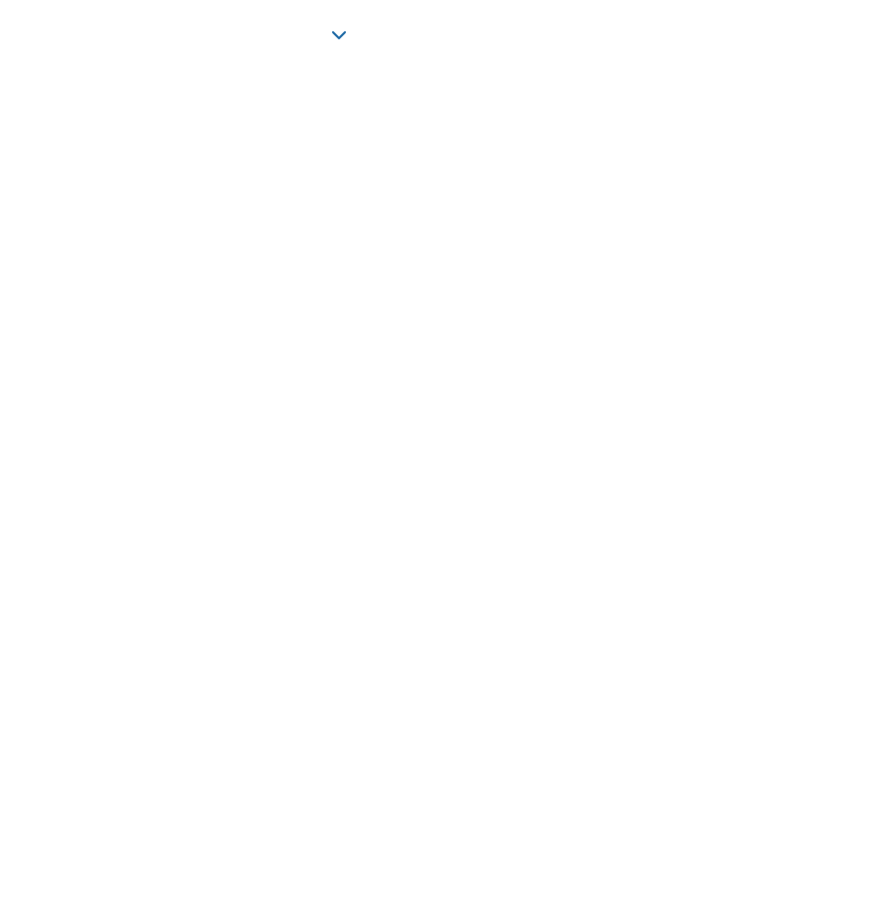
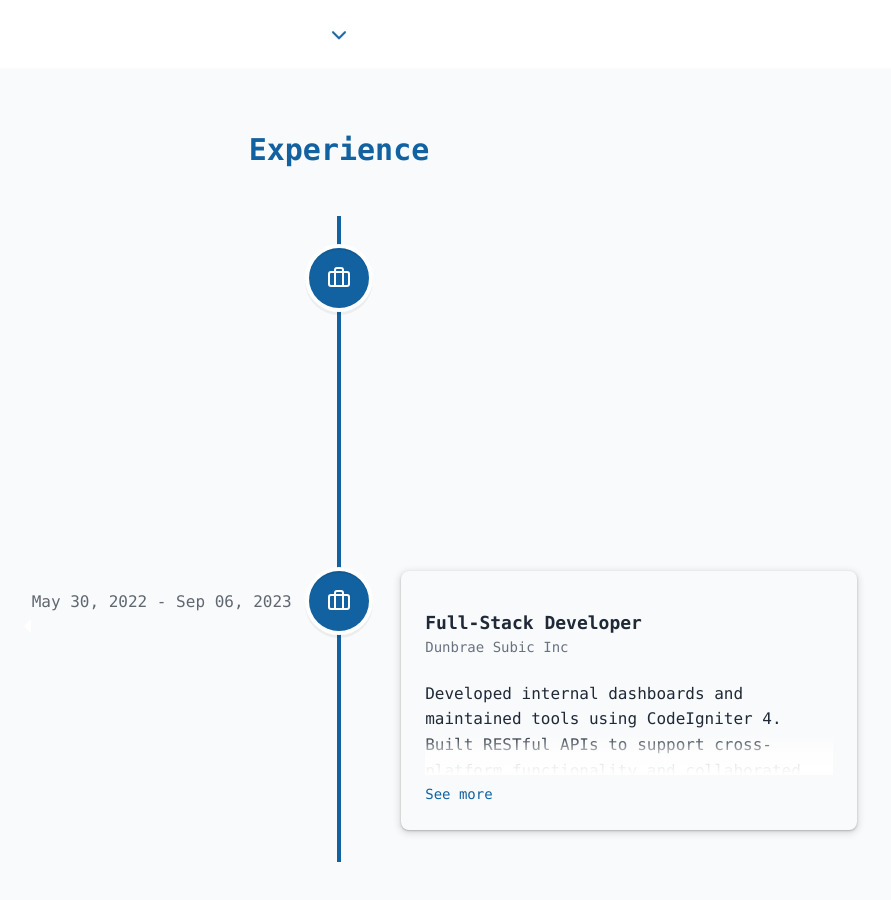
Before and after one commit to jjacobo-00/portfolio-v2, a React (Vite) app: page / in a window 1280 px wide. Shown: the part 740-1640 px from the top of the page, without its empty margins (301-1192 px from the left). Before the commit the page ends 1544 px from the top, so only its background shows below. Built offline with nearby package versions, Linux system fonts and the light colour scheme.

Commit message:
update: experience timeline

```diff
--- a/src/components/Experience.jsx
+++ b/src/components/Experience.jsx
@@ -1,9 +1,100 @@
 import React from 'react';
+import {
+	VerticalTimeline,
+	VerticalTimelineElement,
+} from 'react-vertical-timeline-component';
+import 'react-vertical-timeline-component/style.min.css';
+import { Briefcase } from 'lucide-react';
+import { useTheme } from '../hooks/useTheme.jsx'; // Make sure this is the right path
+
+const experiences = [
+	{
+		year: 'Sep 07, 2023 - Present',
+		role: 'Full-Stack Developer',
+		company: 'PA-Support Subic Ltd Inc',
+		description:
+			'Maintaining and enhancing a large-scale legacy codebase built with native PHP, JavaScript, jQuery, and MySQL. Refactored marketplace UI for improved usability, implemented product image zoom on product pages, and developed the customer review system. Improved discount logic based on loyalty rank and added a barcode scanner feature to the admin panel. Contributed to ongoing enhancements for the Play-Asia.com platform.',
+	},
+	{
+		year: 'May 30, 2022 - Sep 06, 2023',
+		role: 'Full-Stack Developer',
+		company: 'Dunbrae Subic Inc',
+		description:
+			'Developed internal dashboards and maintained tools using CodeIgniter 4. Built RESTful APIs to support cross-platform functionality and collaborated with various departments to automate workflows. Also contributed to a mobile service management app using Ionic Angular.',
+	}
+];
+
+const ExpandableDescription = ({ text }) => {
+	const [expanded, setExpanded] = React.useState(false);
+
+	return (
+		<div className="relative text-sm leading-relaxed">
+			{/* Animated content box */}
+			<div
+				className={`relative overflow-hidden transition-all duration-500 ease-in-out ${
+					expanded ? 'max-h-[1000px]' : 'max-h-[110px]'
+				}`}
+			>
+				<p>{text}</p>
+
+				{/* Fade overlay when collapsed */}
+				{!expanded && (
+					<div className="absolute bottom-0 left-0 w-full h-10 bg-gradient-to-t from-white via-white/80 to-transparent pointer-events-none" />
+				)}
+			</div>
+
+			{/* Toggle button */}
+			<button
+				onClick={() => setExpanded(!expanded)}
+				className="mt-2 text-[#1261A0] hover:underline focus:outline-none font-medium"
+			>
+				{expanded ? 'See less' : 'See more'}
+			</button>
+		</div>
+	);
+};
 
 const Experience = () => {
+	const { theme } = useTheme();
+
+	const isDark = theme === 'dark';
+
 	return (
-		<section id="experience" className="font-mono min-h-[calc(100vh-64px)] flex flex-col-reverse md:flex-row items-center justify-between gap-8 px-4 sm:px-6 md:px-16 py-10">
+		<section
+			id="experience"
+			className="font-mono min-h-[calc(100vh-64px)] px-4 sm:px-6 md:px-16 py-16 bg-gray-50 text-black"
+		>
+			<h2 className="text-3xl font-bold mb-12 text-center text-[#1261A0]">
+				Experience
+			</h2>
 
+			<VerticalTimeline lineColor="#1261A0">
+				{experiences.map((exp, index) => (
+					<VerticalTimelineElement
+						className="timeline-element"
+						key={index}
+						date={exp.year}
+						icon={<Briefcase />}
+						iconStyle={{
+							background: '#1261A0',
+							color: '#fff',
+						}}
+						contentStyle={{
+							background: isDark ? '#1f2937' : '#f9fafb',
+							color: isDark ? '#f9fafb' : '#1f2937',
+							boxShadow:
+								'rgba(60, 64, 67, 0.3) 0px 1px 2px 0px, rgba(60, 64, 67, 0.15) 0px 2px 6px 2px',
+							borderRadius: '0.5rem',
+						}}
+					>
+						<h3 className="text-lg font-bold">{exp.role}</h3>
+						<h4 className="text-sm text-gray-500 mb-2">
+							{exp.company}
+						</h4>
+						<ExpandableDescription text={exp.description} />
+					</VerticalTimelineElement>
+				))}
+			</VerticalTimeline>
 		</section>
 	);
 };
--- a/src/index.css
+++ b/src/index.css
@@ -9,5 +9,18 @@ html {
 }
 
 .dark #typewritter {
-    @apply bg-[linear-gradient(to_right,_white_0%,_#1261A0_70%,_#1261A0_100%)] bg-clip-text text-transparent
+    @apply bg-[linear-gradient(to_right,_white_0%,_#1261A0_70%,_#1261A0_100%)] bg-clip-text text-transparent;
 }
+
+.dark #experience {
+    @apply dark:bg-gray-900 text-white;
+}
+
+.dark .vertical-timeline-element-date {
+    @apply dark:text-white;
+}
+
+/* hide the timeline arrow */
+.timeline-element .vertical-timeline-element-content-arrow {
+    position: relative;
+}
```
